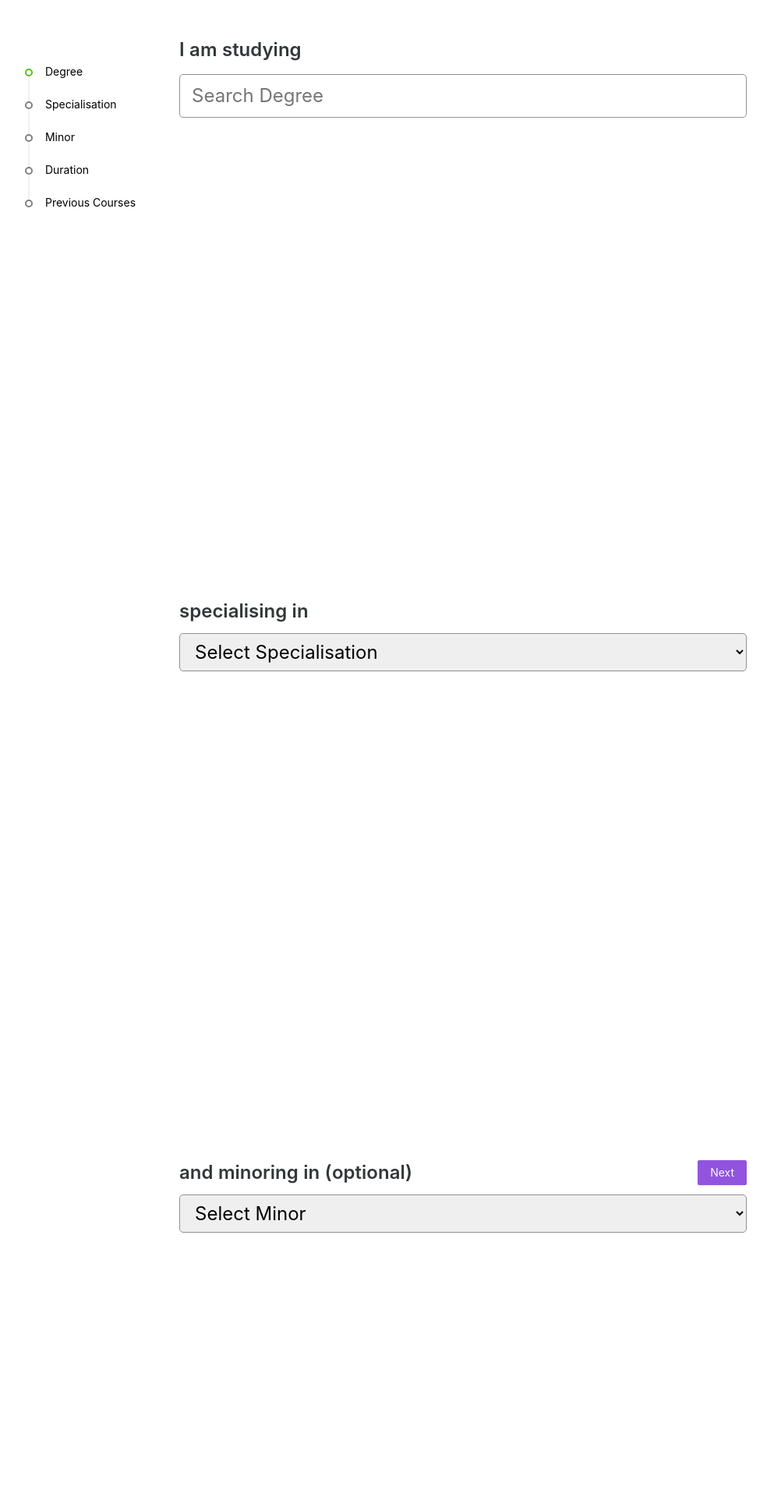
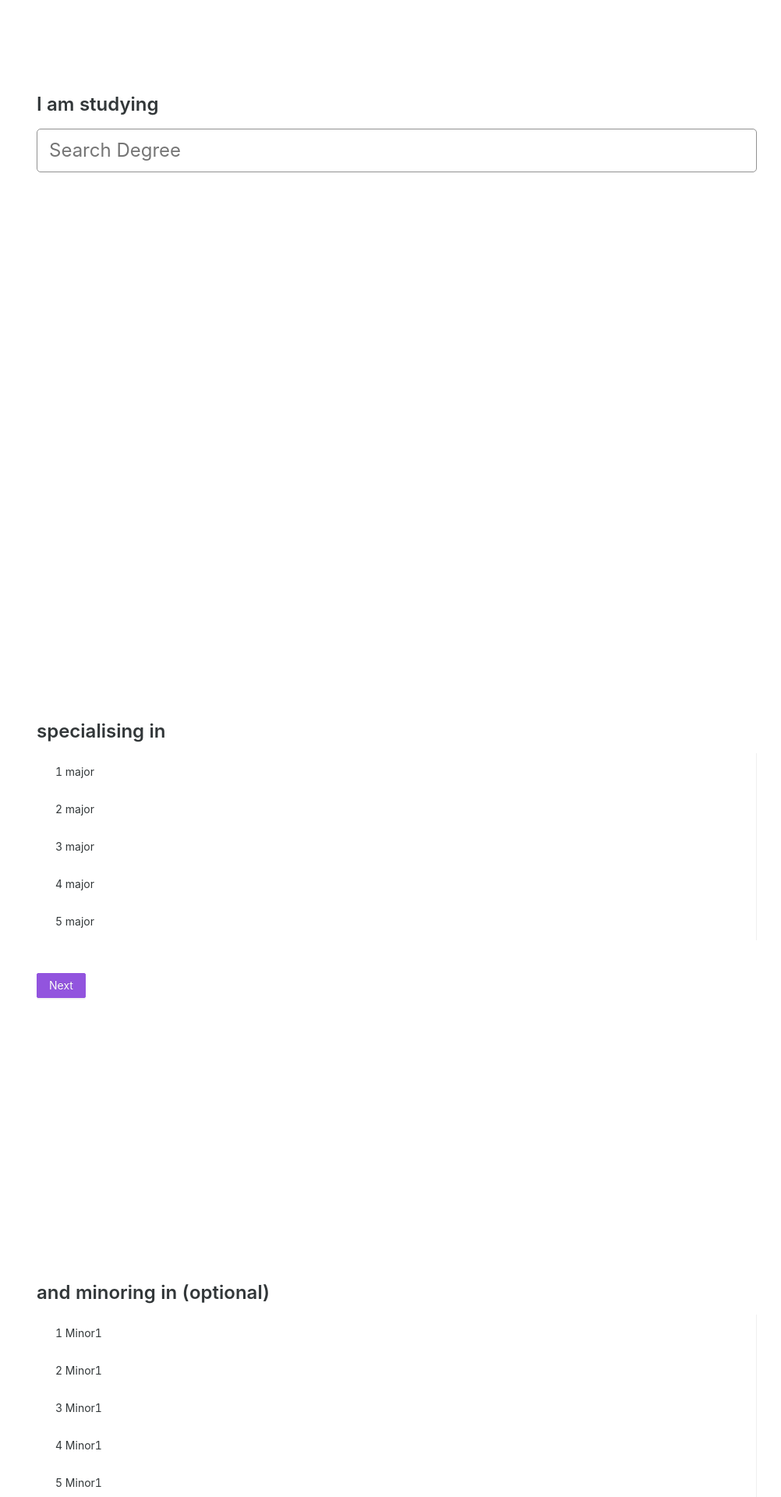
Before and after one commit to devsoc-unsw/circles, a React (Create React App) app in the folder frontend/: page / in a window 1280 px wide. Shown: the part 120-2040 px from the top of the page at 78% size, without its empty margins (131-1133 px from the left). Built offline with nearby package versions, Linux system fonts and the light colour scheme.

Commit message:
Updated look of degree selector to be scrolling

```diff
--- a/frontend/src/pages/CourseSelector/courseDescription/CourseDescription.jsx
+++ b/frontend/src/pages/CourseSelector/courseDescription/CourseDescription.jsx
@@ -52,6 +52,7 @@ export default function CourseDescription() {
         title: course.name,
         type: course.type,
         termsOffered: course.terms,
+        // TODO: Need to add pre-reqs
       }
     }
     dispatch(plannerActions("ADD_TO_UNPLANNED", data));
--- a/frontend/src/pages/CourseSelector/courseMenu/CourseMenu.jsx
+++ b/frontend/src/pages/CourseSelector/courseMenu/CourseMenu.jsx
@@ -37,7 +37,7 @@ export default function CourseMenu() {
     // const coreData = await axios.get(`http://localhost:8000/api/getCoreCourses/${programCode}/${specialisation}/${minor}`);
     dispatch(setStructure(res.data));
   }
-  if (structure === null) fetchProgression();
+  if (!structure) fetchProgression();
   return (
     <div className='cs-menu-root'>
       { structure === null
--- a/frontend/src/pages/DegreeSelector/main.jsx
+++ b/frontend/src/pages/DegreeSelector/main.jsx
@@ -13,10 +13,7 @@ import { useSpring, animated } from 'react-spring';
 import './main.less';
 
 function DegreeSelector() {
-    const dispatch = useDispatch();
     const theme = useSelector(store => store.theme);
-    const currStep = useSelector(store => store.degree.currStep);
-    const steps = ["Degree", "Specialisation", "Minor", "Duration", "Previous Courses"];
 
     const props = useSpring({
       from: { opacity: 0 },
@@ -27,13 +24,6 @@ function DegreeSelector() {
 
     return (
       <div className='degree-root-container'>
-        <Timeline className="steps-timeline-cont">
-          { steps.map((step) => {
-            console.log(step, currStep)
-            if (step !== steps[currStep]) return <Timeline.Item color='grey'>{step}</Timeline.Item>
-            else return <Timeline.Item color='green'>{step}</Timeline.Item>
-          })}
-        </Timeline>
         <animated.div style={props}>
           <div>
             <div className="step-content" id={"Degree"}><DegreeStep/></div>
--- a/frontend/src/pages/DegreeSelector/main.less
+++ b/frontend/src/pages/DegreeSelector/main.less
@@ -5,6 +5,7 @@
   flex-direction: row;
   justify-content: center;
   position: relative;
+  padding-top: 5em;
 }
 .degree-content {
   min-width: 60%;
@@ -31,4 +32,8 @@
   .ant-steps-item-title {
     color: black !important;
   }
+
+  .volcano {
+    background-color: #fff2e8;
   }
+}
--- a/frontend/src/pages/DegreeSelector/steps/DegreeStep.jsx
+++ b/frontend/src/pages/DegreeSelector/steps/DegreeStep.jsx
@@ -3,14 +3,14 @@ import React, { useEffect } from 'react';
 import { Menu, Typography, Button } from 'antd';
 import { degreeActions } from '../../../actions/degreeActions';
 import { Link } from 'react-scroll';
-import { useDispatch } from 'react-redux'
+import { useDispatch, useSelector } from 'react-redux'
 import './steps.less';
 
 const { Title } = Typography;
 export const DegreeStep = () => {
     const dispatch = useDispatch();
+    const program = useSelector(store => store.degree.program)
     const [input, setInput] = React.useState('')
-    const [selected, setSelected] = React.useState(null);
     const [options, setOptions] = React.useState(null);
 
     const fetchAllDegrees = async () => {
@@ -35,7 +35,7 @@ export const DegreeStep = () => {
     }, []);
 
     return (
-        <div className='steps-root-container'>
+        <div className='steps-root-container-first'>
             <Title level={3} className="text">
                 I am studying
             </Title>
@@ -47,8 +47,8 @@ export const DegreeStep = () => {
                 onChange={(e) => setInput(e.target.value)} />
             { input !== '' && options && (
                 <Menu className='degree-search-results'
-                    onClick={(e) => setSelected(e.key)}
-                    selectedKeys={[selected]}
+                    onClick={(e) => dispatch(degreeActions('SET_DEGREE', e.key))}
+                    selectedKeys={program && [program]}
                     mode="inline"
                 >
                     { Object.keys(options).map((key) =>
@@ -57,16 +57,12 @@ export const DegreeStep = () => {
                 </Menu>
             )}
 
-            {(selected && input !== "") && (
+            { program && (
                 <Link to={"Specialisation"} smooth={true} duration={1000}>
                     <Button
                         className='steps-next-btn'
                         type="primary"
-                        onClick={() => {
-                            console.log('THIS', selected)
-                            dispatch(degreeActions('SET_DEGREE', selected));
-                            dispatch(degreeActions('NEXT_STEP'));
-                        }}>
+                    >
                         Next
                     </Button>
                 </Link>
--- a/frontend/src/pages/DegreeSelector/steps/MinorStep.jsx
+++ b/frontend/src/pages/DegreeSelector/steps/MinorStep.jsx
@@ -1,71 +1,56 @@
 import React, { useEffect } from 'react';
 import axios from 'axios';
-import { Button, Typography } from 'antd';
+import { Menu, Button, Typography } from 'antd';
 import { degreeActions } from '../../../actions/degreeActions';
+import { Link } from 'react-scroll';
 import { useDispatch, useSelector } from 'react-redux'
 import './steps.less';
 
 const { Title } = Typography;
 export const MinorStep = () => {
     const dispatch = useDispatch();
-    const program = useSelector(store => store.degree.program);
     // Fetch the minors
     const [selected, setSelected] = React.useState("Select Minor");
-    const [options, setOptions] = React.useState(null);
-
-    const fetchAllMinors = async () => {
-        // const res = await axios.get(`http://localhost:8000/api/getMinors/${program}`);
-        // setOptions(res.data["minors"]);
-        setOptions({
+    const [options, setOptions] = React.useState({
             "1": "Minor1",
             "2": "Minor1",
             "3": "Minor1",
             "4": "Minor1",
             "5": "Minor1",
-        })
-        // setIsLoading(false);
-      };
+        });
 
-    useEffect(() => {
-        // setTimeout(fetchDegree, 2000);  // testing skeleton
-        fetchAllMinors();
-    }, []);
+    // const fetchAllMinors = async () => {
+    //     const res = await axios.get(`http://localhost:8000/api/getMinors/${program}`);
+    //     setOptions(res.data["minors"]);
+
+    //     // setIsLoading(false);
+    //   };
+
+    // useEffect(() => {
+    //     setTimeout(fetchDegree, 2000);  // testing skeleton
+    //     fetchAllMinors();
+    // }, []);
+
 
     return (
         <div className="steps-root-container">
              <Title level={3} className="text">
                 and minoring in (optional)
             </Title>
-            <select
-                className='steps-dropdown text'
-                name="Select Minor"
-                onChange={value => setSelected(value)}
+            <Menu className='degree-minors'
+                onClick={(e) => dispatch(degreeActions('SET_MINOR', e.key))}
+                selectedKeys={selected && [selected]}
+                mode="inline"
             >
-                <option
-                    key={0}
-                    value={"Select Minor"}
-                >
-                    Select Minor
-                </option>
-                {options && Object.keys(options).map((key, index) =>
-                    <option
-                        key={index}
-                        value={key}
-                    >
-                        {key} {options[key]}
-                    </option>
+                { Object.keys(options).map((key) =>
+                    <Menu.Item className='text' key={key}>{key} {options[key]}</Menu.Item>
                 )}
-            </select>
-
-            <Button type="primary" className='steps-next-btn'
-                onClick={() => {
-                    dispatch(degreeActions('SET_MINOR', selected));
-                    dispatch(degreeActions('NEXT_STEP'))
-                }}
-            >
-                Next
-            </Button>
-
+            </Menu>
+            <Link to="Duration" smooth={true} duration={1000}>
+                <Button type="primary" className='steps-next-btn'>
+                    Next
+                </Button>
+            </Link>
         </div>
     )
 
--- a/frontend/src/pages/DegreeSelector/steps/PreviousCoursesStep.jsx
+++ b/frontend/src/pages/DegreeSelector/steps/PreviousCoursesStep.jsx
@@ -1,18 +1,49 @@
 import React from 'react';
-import { Typography, Modal, Button } from 'antd';
+import { Tooltip, Typography, Modal, Button } from 'antd';
 import { useSelector } from 'react-redux';
+import { useHistory } from 'react-router-dom';
+import { EditOutlined } from '@ant-design/icons';
 import './steps.less';
 
 const { Title } = Typography;
-const TermBox = ({ yearIndex, termNo, courses }) => {
+const TermBox = ({ yearIndex, termNo }) => {
+    const planner = useSelector(store => store.planner.years);
     const [open, setOpen] = React.useState(false);
     const [loading, setLoading] = React.useState(false);
+
     const handleSave = () => {
         console.log('temp');
+        setLoading(true);
+        // dispatch
+        // promise.all to get all the information about each added course
+        // If course in store.planner.courses, don't need to fetch
+        //  const data = {
+        //     courseCode: id,
+        //     courseData: {
+        //         title: course.name,
+        //         type: course.type,
+        //         termsOffered: course.terms,
+        //         prereqs
+        //     }
+        // }
+        // dispatch(plannerActions("ADD_TO_UNPLANNED", data))
+        setTimeout(() => {
+            setLoading(false);
+            setOpen(false);
+        }, 2000)
     };
+
+    console.log(planner);
     return (
         <>
-        <div className="termBox">
+        <div className="termBox steps-term">
+            <Tooltip className="steps-term-edit-btn" size='small' title="Edit">
+                <Button
+                    shape="circle"
+                    icon={<EditOutlined />}
+                    onClick={() => setOpen(true)}
+                />
+            </Tooltip>
             Term Box! {yearIndex} {termNo}
         </div>
             <Modal className='step-modal' title='Add courses'
@@ -28,15 +59,17 @@ const TermBox = ({ yearIndex, termNo, courses }) => {
                         Save
                     </Button>
                 ]}
-            />
+            >
+                {/* { planner[yearIndex][termNo].map((course) => <div>{course}</div>) } */}
+                {/* @Gabriella add search here. Show result onclick. and be able to delete */}
+            </Modal>
         </>
     )
 }
 export const PreviousCoursesStep = () => {
+    const history = useHistory();
     const startYear = useSelector(state => state.planner.startYear);
-    const planner = useSelector(state => state.planner.years);
     const years = new Date().getFullYear() - startYear + 1; // Inclusive
-    // const dispatch = useDispatch();
     return (
         <div className='steps-root-container'>
             <Title level={3} className="text">
@@ -45,7 +78,7 @@ export const PreviousCoursesStep = () => {
             {/* Add info button */}
             <div className="steps-grid-cont">
                 <div className="steps-grid-item"></div>
-                {/* <div className="steps-grid-item">Summer</div> */}
+                <div className="steps-grid-item">Summer</div>
                 <div className="steps-grid-item">Term 1</div>
                 <div className="steps-grid-item">Term 2</div>
                 <div className="steps-grid-item">Term 3</div>
@@ -53,15 +86,21 @@ export const PreviousCoursesStep = () => {
             {[...Array(parseInt(years))].map((_, yearNo) =>
                 <div className='steps-grid-cont'>
                     <div className="steps-grid-item">{parseInt(startYear) + yearNo}</div>
-                    {[...Array(3)].map((_, termNo) => {
+                    {[...Array(4)].map((_, termNo) => {
                         // Get the courses in the term
                         const term = 't' + (termNo + 1).toString();
-                        const courses = planner[yearNo][term];
-                        return <TermBox yearIndex={yearNo} termNo={termNo} courses={courses}/>
+                        return <TermBox yearIndex={yearNo} termNo={term}/>
                     })}
                 </div>
+            )}
 
-            )}
+            <Button
+                className="steps-next-btn"
+                type="primary"
+                onClick={() => history.push('/course-selector')}
+            >
+                Start browsing courses!
+            </Button>
         </div>
     )
 }
--- a/frontend/src/pages/DegreeSelector/steps/SpecialisationStep.jsx
+++ b/frontend/src/pages/DegreeSelector/steps/SpecialisationStep.jsx
@@ -1,6 +1,7 @@
 import React, { useEffect } from 'react';
 import axios from 'axios';
-import { Button, Typography } from 'antd';
+import { Menu, Button, Typography } from 'antd';
+import { Link } from 'react-scroll';
 import { degreeActions } from '../../../actions/degreeActions';
 import { useDispatch, useSelector } from 'react-redux'
 import './steps.less';
@@ -8,64 +9,50 @@ import './steps.less';
 const { Title } = Typography;
 export const SpecialisationStep = () => {
     const dispatch = useDispatch();
-    const program = useSelector(store => store.degree.program);
-    // Fetch the minors
+    const specialisation = useSelector(store => store.degree.specialisation);
     const [selected, setSelected] = React.useState("Select Specialisation");
-    const [options, setOptions] = React.useState(null);
-
-    const fetchAllSpecializations = async () => {
-        // const res = await axios.get(`http://localhost:8000/api/getMajors/${program}`);
-        // setOptions(res.data["majors"]);
-        // setIsLoading(false);
-         setOptions({
+    const [options, setOptions] = React.useState({
         "1": "major",
         "2": "major",
         "3": "major",
         "4": "major",
         "5": "major",
-        })
-      };
+    });
 
-    useEffect(() => {
+    // const fetchAllSpecializations = async () => {
+        // const res = await axios.get(`http://localhost:8000/api/getMajors/${program}`);
+        // setOptions(res.data["majors"]);
+        // setIsLoading(false);
+    //   };
+
+    // useEffect(() => {
         // setTimeout(fetchDegree, 2000);  // testing skeleton
-        fetchAllSpecializations();
-    }, []);
+        // fetchAllSpecializations();
+    // }, []);
 
     return (
         <div className='steps-root-container'>
             <Title level={3} className="text">
                 specialising in
             </Title>
-            <select
-            className='steps-dropdown'
-            onChange={value => setSelected(value)}
+            <Menu className='degree-specialisations'
+                onClick={(e) => dispatch(degreeActions('SET_SPECIALISATION', e.key))}
+                selectedKeys={specialisation && [specialisation]}
+                mode="inline"
             >
-            <option
-                key={0}
-                value={"Select Specialisation"}
-            >
-                Select Specialisation
-            </option>
-            {options && Object.keys(options).map((key, index) =>
-                <option
-                    key={index + 1}
-                    value={key}
-                >
-                    {key} {options[key]}
-                </option>
+                { Object.keys(options).map((key) =>
+                    <Menu.Item className='text' key={key}>{key} {options[key]}</Menu.Item>
                 )}
-            </select>
-            {selected !== "Select Specialisation" && (
+            </Menu>
+            {specialisation !== null && (
+                <Link to="Minor" smooth={true} duration={1000}>
                     <Button
                         className='steps-next-btn'
                         type="primary"
-                    onClick={() => {
-                        dispatch(degreeActions('SET_SPECIALISATION', selected));
-                        dispatch(degreeActions('NEXT_STEP', selected));
-                }}>
+                    >
                         Next
-                    {/* if no minors */}
                     </Button>
+                </Link>
             )}
         </div>
 
--- a/frontend/src/pages/DegreeSelector/steps/steps.less
+++ b/frontend/src/pages/DegreeSelector/steps/steps.less
@@ -1,9 +1,12 @@
 .steps-root-container {
   position: relative;
-  padding-top: 5em;
-  padding-left: 2em;
+  padding-top: 11em;
 }
 
+.steps-root-container-first {
+  position: relative;
+  padding-top: 5em;
+}
 .steps-dropdown {
   font-size: 24px;
   border: #919191 solid 1px; //grey-5
@@ -28,15 +31,13 @@
 }
 
 .steps-next-btn {
-  position: absolute !important;
-  right: 0px;
-  top: 5em;
+  margin-top: 3em;
 }
 
 .step-content {
-  top: 300px;
   height: 90vh;
   padding: 2em;
+  position: relative;
 }
 .steps-search-input {
   font-size: 24px;
@@ -75,7 +76,7 @@
 
 .steps-grid-cont {
   display: grid;
-  grid-template-columns: 10em 1fr 1fr 1fr;
+  grid-template-columns: 10em 1fr 1fr 1fr 1fr;
   align-items: center;
   max-width: 100em;
   margin: auto auto;
@@ -86,6 +87,16 @@
   text-align: center;
 }
 
+.steps-term {
+  position: relative;
+}
+
+.steps-term-edit-btn {
+  position: absolute !important;
+  top: 1em;
+  right: 1em;
+}
+
 .light {
   .step-modal {
     color: black !important;
```
Also changed, not shown: frontend/src/pages/DegreeSelector/steps/DurationStep.jsx (+4 -5 lines). Lines whose indentation alone changed are shown as unchanged.
